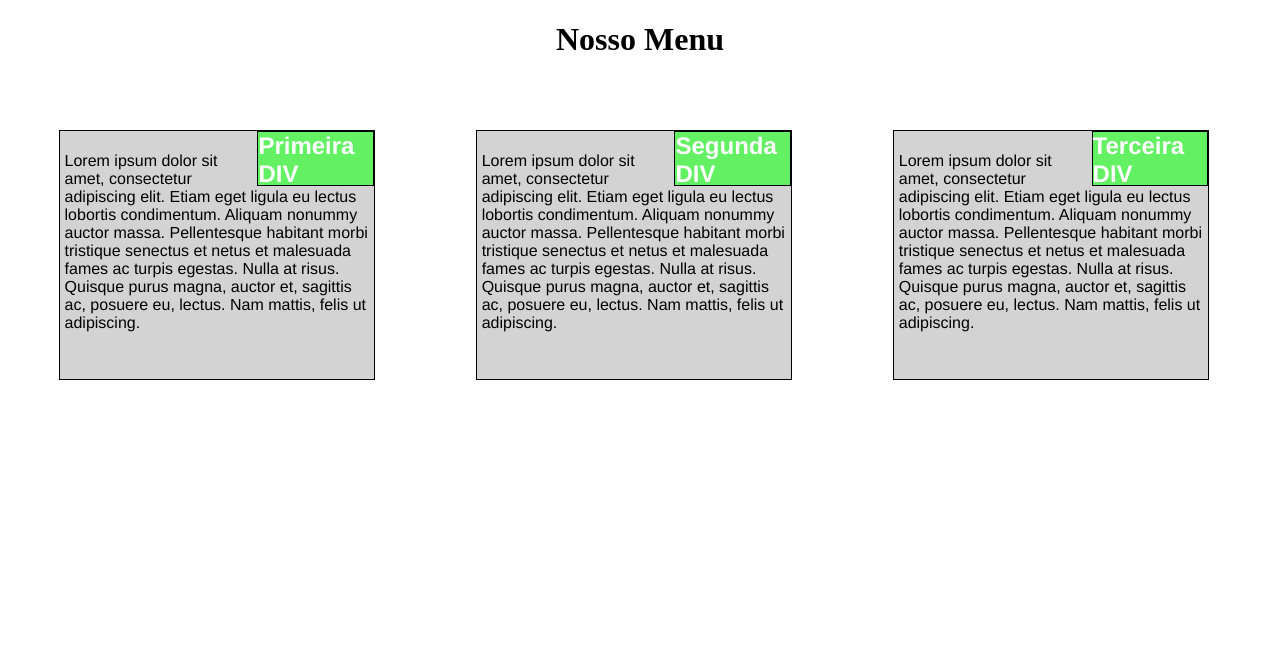
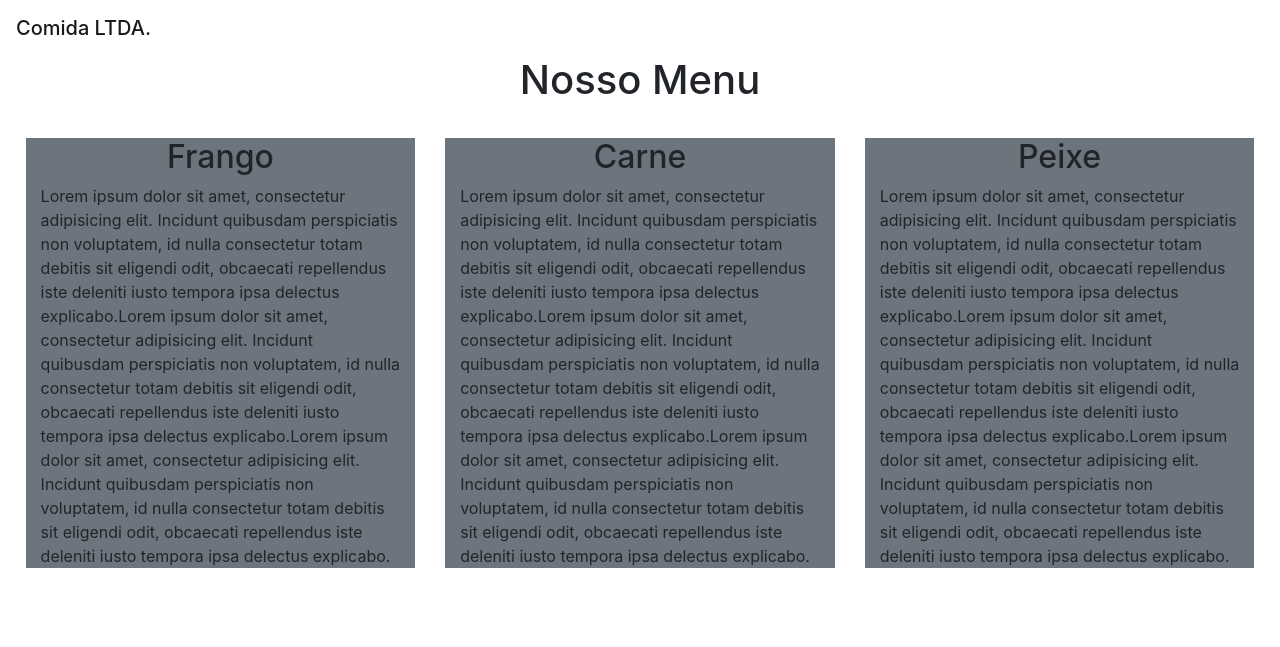
Before and after one commit to JoaooArtur/responsivo, a plain HTML site: page index.html in a window 1280 px wide. Drawn offline with nearby package versions, Linux system fonts and the light colour scheme.

Commit message:
Add files via upload

```diff
--- /dev/null
+++ b/css/style.css
@@ -0,0 +1,18 @@
+.container1
+{
+ padding:2%;
+ width:100%;
+}
+.dropdown{
+    width:10%;
+}
+
+#s1{
+    padding-bottom: 4%;
+}
+#s2{
+    padding-bottom: 4%;
+}
+#s3{
+    padding-bottom: 4%;
+}
--- a/index.html
+++ b/index.html
@@ -3,30 +3,86 @@
 <head>
     <meta charset="UTF-8">
     <meta name="viewport" content="width=device-width, initial-scale=1.0">
-    <link rel="stylesheet" type="text/css" href="responsivo.css">
+    <link rel="stylesheet" type="text/css" href="css/style.css" media="screen" />
+    <link rel="stylesheet" href="https://stackpath.bootstrapcdn.com/bootstrap/4.3.1/css/bootstrap.min.css" integrity="sha384-ggOyR0iXCbMQv3Xipma34MD+dH/1fQ784/j6cY/iJTQUOhcWr7x9JvoRxT2MZw1T" crossorigin="anonymous">
     <title>Responsivo</title>
 </head>
 <body>
-    <h1 align="center"> Nosso Menu</h1>
-    <div class="col1">
-    <section class="section1">
-        <h1 class="titulo">Primeira DIV</h1>
-        <p class="texto">Lorem ipsum dolor sit amet, consectetur adipiscing elit. Etiam eget ligula eu lectus lobortis condimentum. Aliquam nonummy auctor massa. Pellentesque habitant morbi tristique senectus et netus et malesuada fames ac turpis egestas. Nulla at risus. Quisque purus magna, auctor et, sagittis ac, posuere eu, lectus. Nam mattis, felis ut adipiscing.</p>
-    </section>
+    <nav id="header-nav" class="navbar navbar-expand-md navbar-light">
+        <span class="navbar-brand mb-0 h1">Comida LTDA.</span>
+        <button class="navbar-toggler" type="button" data-toggle="collapse" data-target="#navbarToggleExternalContent" aria-controls="navbarToggleExternalContent" aria-expanded="false" aria-label="Toggle navigation">
+            <span class="navbar-toggler-icon"></span>
+          </button>
+      </nav>
+      <div class="pos-f-t">
+        <div class="collapse" id="navbarToggleExternalContent">
+          <div class="bg-dark p-4">
+            <a class="dropdown-item text-white" href="#s1">Frango</a>
+            <a class="dropdown-item text-white" href="#s2">Carne</a>
+            <a class="dropdown-item text-white" href="#s3">Peixe</a>
+          </div>
+        </div>
     </div>
-    <div class="col1"></div>
-    <section class="section1">
-            <h1 class="titulo">Segunda DIV</h1>
-            <p class="texto">Lorem ipsum dolor sit amet, consectetur adipiscing elit. Etiam eget ligula eu lectus lobortis condimentum. Aliquam nonummy auctor massa. Pellentesque habitant morbi tristique senectus et netus et malesuada fames ac turpis egestas. Nulla at risus. Quisque purus magna, auctor et, sagittis ac, posuere eu, lectus. Nam mattis, felis ut adipiscing.</p>
-    </section>
+      <H1 class="text-center d-none d-md-block">Nosso Menu</H1>
+      <div class="container1">
+      <div class="row">
+        <div id="s1" class="col-lg-4 col-md-6">
+            <section>
+                <div class="container bg-secondary">
+                <h2 class="text-center">Frango</h2>
+                <article>
+                    Lorem ipsum dolor sit amet, consectetur adipisicing elit. Incidunt quibusdam perspiciatis non
+                    voluptatem, id nulla consectetur totam debitis sit eligendi odit, obcaecati repellendus iste
+                    deleniti iusto tempora ipsa delectus explicabo.Lorem ipsum dolor sit amet, consectetur adipisicing elit. Incidunt quibusdam perspiciatis non
+                    voluptatem, id nulla consectetur totam debitis sit eligendi odit, obcaecati repellendus iste
+                    deleniti iusto tempora ipsa delectus explicabo.Lorem ipsum dolor sit amet, consectetur adipisicing elit. Incidunt quibusdam perspiciatis non
+                    voluptatem, id nulla consectetur totam debitis sit eligendi odit, obcaecati repellendus iste
+                    deleniti iusto tempora ipsa delectus explicabo.
+                </article>
+                <a href="#header-nav" class="d-md-none"><h5 class="text-center">Voltar para o topo</h5></a>
+                </div>
+                </section>
+            </section>
+        </div>
+        <div id="s2" class="col-lg-4 col-md-6">
+            <section>
+                <div class="container bg-secondary">
+                <h2 class="text-center">Carne</h2>
+                <article>
+                    Lorem ipsum dolor sit amet, consectetur adipisicing elit. Incidunt quibusdam perspiciatis non
+                    voluptatem, id nulla consectetur totam debitis sit eligendi odit, obcaecati repellendus iste
+                    deleniti iusto tempora ipsa delectus explicabo.Lorem ipsum dolor sit amet, consectetur adipisicing elit. Incidunt quibusdam perspiciatis non
+                    voluptatem, id nulla consectetur totam debitis sit eligendi odit, obcaecati repellendus iste
+                    deleniti iusto tempora ipsa delectus explicabo.Lorem ipsum dolor sit amet, consectetur adipisicing elit. Incidunt quibusdam perspiciatis non
+                    voluptatem, id nulla consectetur totam debitis sit eligendi odit, obcaecati repellendus iste
+                    deleniti iusto tempora ipsa delectus explicabo.
+                </article>
+                <a href="#header-nav" class="d-md-none"><h5 class="text-center">Voltar para o topo</h5></a>
+                </div>
+            </section>
+        </div>
+        <div id="s3" class="col-lg-4 col-md-12">
+            <section>
+                <div class="container bg-secondary">
+                <h2 class="text-center">Peixe</h2>
+                <article>
+                    Lorem ipsum dolor sit amet, consectetur adipisicing elit. Incidunt quibusdam perspiciatis non
+                    voluptatem, id nulla consectetur totam debitis sit eligendi odit, obcaecati repellendus iste
+                    deleniti iusto tempora ipsa delectus explicabo.Lorem ipsum dolor sit amet, consectetur adipisicing elit. Incidunt quibusdam perspiciatis non
+                    voluptatem, id nulla consectetur totam debitis sit eligendi odit, obcaecati repellendus iste
+                    deleniti iusto tempora ipsa delectus explicabo.Lorem ipsum dolor sit amet, consectetur adipisicing elit. Incidunt quibusdam perspiciatis non
+                    voluptatem, id nulla consectetur totam debitis sit eligendi odit, obcaecati repellendus iste
+                    deleniti iusto tempora ipsa delectus explicabo.
+
+                </article>
+                <a href="#header-nav" class="d-md-none"><h5 class="text-center">Voltar para o topo</h5></a>
+                </div>
+            </section>
+        </div>
     </div>
-
-    <div class="col1"></div>
-    <section class="section2">
-            <h1 class="titulo">Terceira DIV</h1>
-            <p class="texto">Lorem ipsum dolor sit amet, consectetur adipiscing elit. Etiam eget ligula eu lectus lobortis condimentum. Aliquam nonummy auctor massa. Pellentesque habitant morbi tristique senectus et netus et malesuada fames ac turpis egestas. Nulla at risus. Quisque purus magna, auctor et, sagittis ac, posuere eu, lectus. Nam mattis, felis ut adipiscing.</p>
-    </section>
     </div>
-
 </body>
+<script src="https://code.jquery.com/jquery-3.2.1.slim.min.js" integrity="sha384-KJ3o2DKtIkvYIK3UENzmM7KCkRr/rE9/Qpg6aAZGJwFDMVNA/GpGFF93hXpG5KkN" crossorigin="anonymous"></script>
+<script src="https://cdnjs.cloudflare.com/ajax/libs/popper.js/1.12.9/umd/popper.min.js" integrity="sha384-ApNbgh9B+Y1QKtv3Rn7W3mgPxhU9K/ScQsAP7hUibX39j7fakFPskvXusvfa0b4Q" crossorigin="anonymous"></script>
+<script src="https://maxcdn.bootstrapcdn.com/bootstrap/4.0.0/js/bootstrap.min.js" integrity="sha384-JZR6Spejh4U02d8jOt6vLEHfe/JQGiRRSQQxSfFWpi1MquVdAyjUar5+76PVCmYl" crossorigin="anonymous"></script>
 </html>
```
